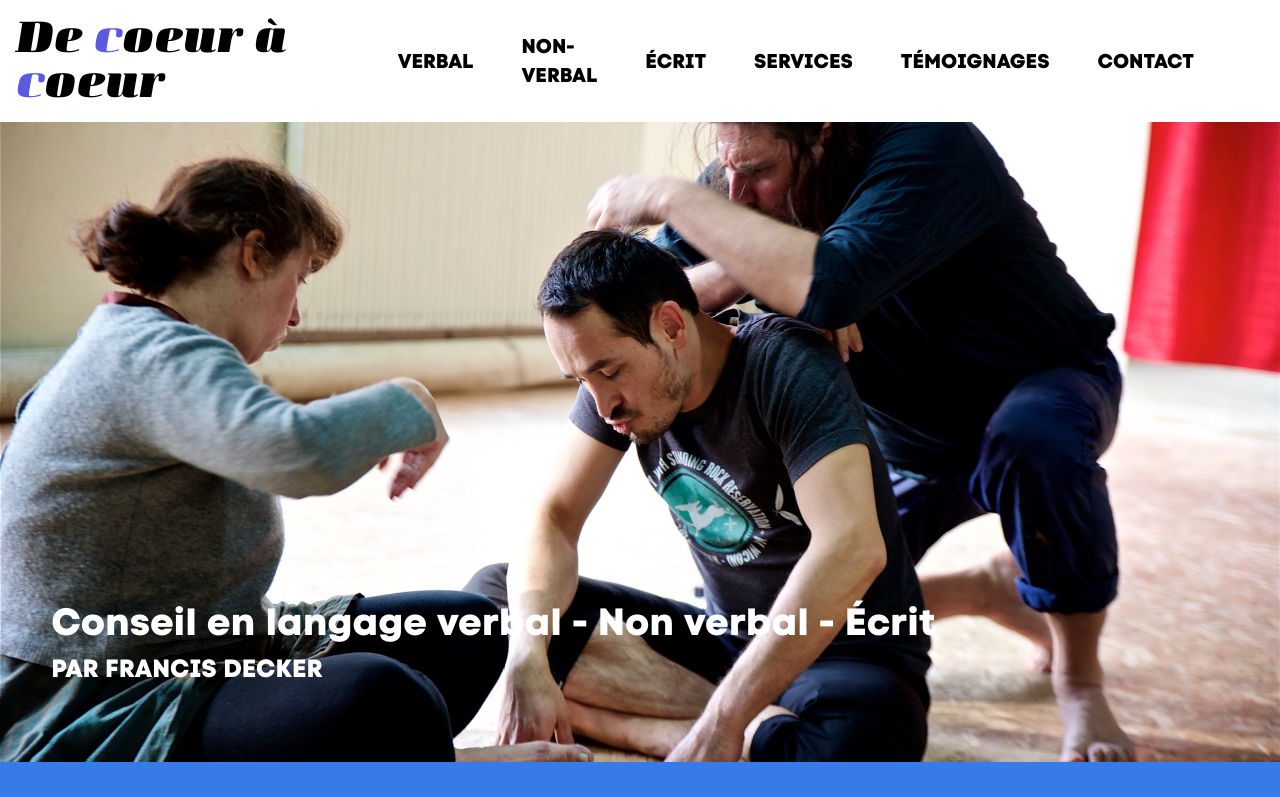
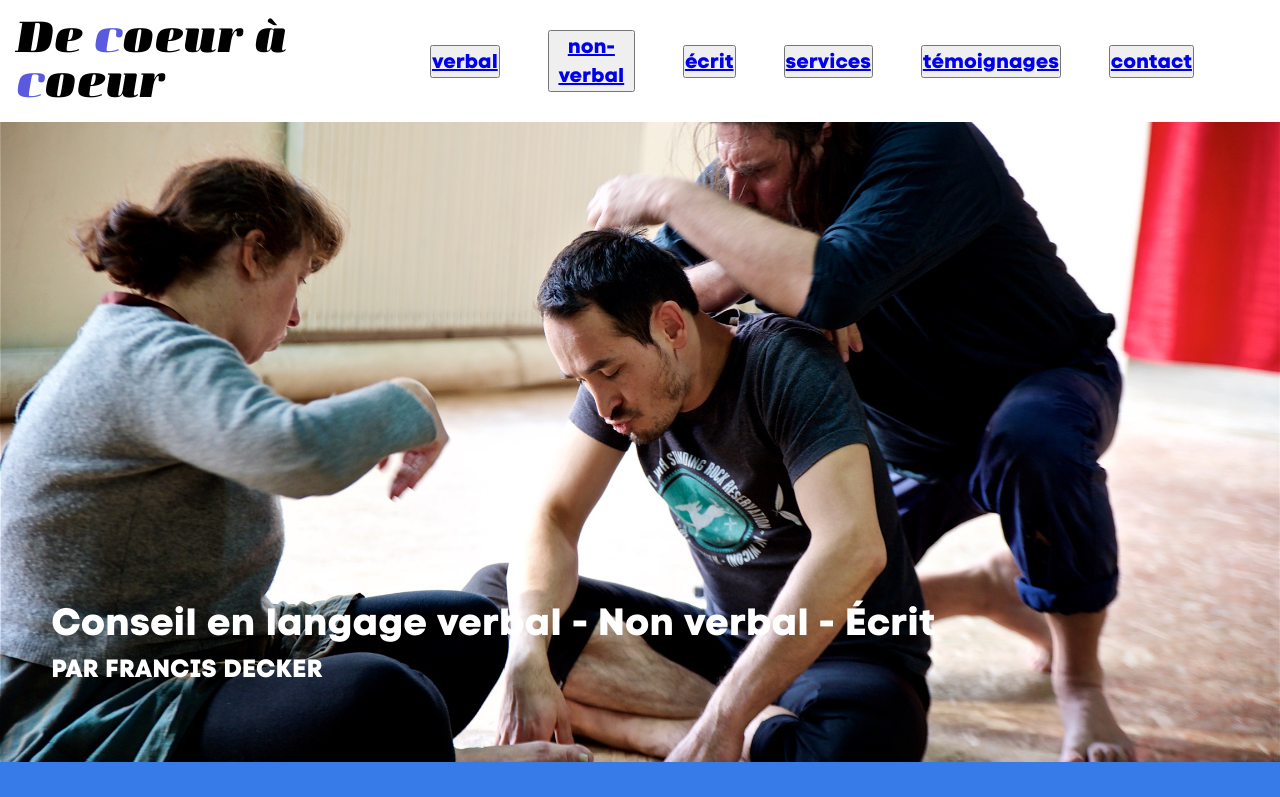
Before and after one commit to Tayyyyylor/cac, a React (Vite) app: page / in a window 1280 px wide. Shown: the top 797 px of the page. Built offline with nearby package versions, Linux system fonts and the light colour scheme.

Commit message:
config de la navbar

```diff
--- a/index.html
+++ b/index.html
@@ -2,7 +2,7 @@
 <html lang="en">
   <head>
     <meta charset="UTF-8" />
-    <link rel="icon" type="image/svg+xml" href="./public/TRANSPARENT.png" />
+    <link rel="icon" type="image/svg+xml" href="/TRANSPARENT.png" />
     <meta name="viewport" content="width=device-width, initial-scale=1.0" />
     <title>De Coeur à Coeur</title>
   </head>
--- a/src/components/cards/Cards.jsx
+++ b/src/components/cards/Cards.jsx
@@ -1,13 +1,13 @@
 /* eslint-disable react/prop-types */
 import "./Cards.css"
 
-function Cards({src, alt, desc, title}) {
+function Cards({card}) {
   return (
 
     <div className='cards-container'>
-        <img src={src} alt={alt} className='img-cards'/>
-        <h5 className='title-cards'>{title}</h5>
-        <p className='text-cards'><span className="quotes-cards">&quot;</span>{desc}<span className="quotes-cards">&quot;</span></p>
+        <img src={card.src} alt={card.alt} className='img-cards'/>
+        <h5 className='title-cards'>{card.title}</h5>
+        <p className='text-cards'><span className="quotes-cards">&quot;</span>{card.desc}<span className="quotes-cards">&quot;</span></p>
         <button className='button-cards'>voir plus</button>
     </div>
 
--- a/src/components/footer/Footer.jsx
+++ b/src/components/footer/Footer.jsx
@@ -2,7 +2,7 @@ import "./Footer.css"
 
 function Footer() {
   return (
-   <footer className="footer-container">
+   <footer id="id-contac" className="footer-container">
     <h2 className="title-footer">Contact</h2>
     <form method="post" className="form-footer">
     <div>
--- a/src/components/navbar/Navbar.jsx
+++ b/src/components/navbar/Navbar.jsx
@@ -34,50 +34,76 @@ function Navbar() {
     <>
       {isMobile ? (
         <nav className={`nav-mobile ${menuIsOpen ? "active" : "" }`}>
-          <div  className="navbar-link margin-top delay-1" >
+          <button  className="navbar-link margin-top delay-1" >
+            <a href="#id-verbal">
             verbal
-          </div>
-          <div  className="navbar-link margin-top delay-2" >
+            </a>
+          </button>
+          <button  className="navbar-link margin-top delay-2" >
+
+          <a href="#id-non-verbal">
+           non-verbal
+        </a>
+
+          </button>
+          <button className="navbar-link margin-top delay-3" >
+            <a href="#id-ecrit">
+
+          écrit
+            </a>
 
 
-           non-verbal
+          </button>
+          <button className="navbar-link  delay-4">
+            <a href="#id-services">
 
+            services
+            </a>
+          </button>
+          <button className="navbar-link  delay-5">
+            <a href="#id-temoignages">
 
-          </div>
-          <button className="navbar-link margin-top delay-3" >
-          écrit
-
+            témoignages
+            </a>
           </button>
-          <div className="navbar-link  delay-4">
-            services
-          </div>
-          <div className="navbar-link  delay-5">
-            témoignages
-          </div>
-          <div className="navbar-link  delay-6">
+          <button className="navbar-link  delay-6">
+          <a href="#id-temoignages">
             contact
-          </div>
+            </a>
+          </button>
         </nav>
       ) : (
         <nav className="nav-desktop">
-          <div className="navbar-link  delay-1">
+          <button className="navbar-link  delay-1">
+            <a href="#id-verbal">
             verbal
-          </div>
-          <div className="navbar-link  delay-2">
+            </a>
+          </button>
+          <button className="navbar-link  delay-2">
+          <a href="#id-non-verbal">
            non-verbal
-          </div>
-          <div className="navbar-link  delay-3">
+           </a>
+          </button>
+          <button className="navbar-link  delay-3">
+          <a href="#id-ecrit">
            écrit
-          </div>
-          <div className="navbar-link  delay-4">
+           </a>
+          </button>
+          <button className="navbar-link  delay-4">
+          <a href="#id-services">
             services
-          </div>
-          <div className="navbar-link  delay-5">
+            </a>
+          </button>
+          <button className="navbar-link  delay-5">
+          <a href="#id-temoignages">
             témoignages
-          </div>
-          <div className="navbar-link delay-6">
+            </a>
+          </button>
+          <button className="navbar-link delay-6">
+            <a href="#id-contact">
             contact
-          </div>
+            </a>
+          </button>
         </nav>
       )}
 
--- a/src/components/sections/Ecrit.jsx
+++ b/src/components/sections/Ecrit.jsx
@@ -35,7 +35,7 @@ function Ecrit() {
                 }
               }, [isVisible]);
   return (
-    <article className='article-container'>
+    <article id="id-ecrit" className='article-container'>
     <section className='title-text-container'>
 
         <VisibilitySensor onChange={handleVisibilityNonVerbal}>
--- a/src/components/sections/NonVerbal.jsx
+++ b/src/components/sections/NonVerbal.jsx
@@ -34,7 +34,7 @@ function NonVerbal() {
               }, [isVisible]);
 
   return (
-    <article className='article-container'>
+    <article  id="id-non-verbal" className='article-container'>
     <section className='title-text-container'>
 
     <VisibilitySensor onChange={handleVisibilityNonVerbal}>
--- a/src/components/sections/Verbal.jsx
+++ b/src/components/sections/Verbal.jsx
@@ -34,7 +34,7 @@ function Verbal() {
                 }
               }, [isVisible]);
   return (
-    <article className='article-container-blue'>
+    <article  id="id-verbal" className='article-container-blue'>
     <section className='title-text-container'>
 
         <VisibilitySensor onChange={handleVisibilityNonVerbal}>
--- a/src/components/services/Services.jsx
+++ b/src/components/services/Services.jsx
@@ -4,7 +4,7 @@ import 'intersection-observer';
 
 function Services() {
   return (
-    <article className="services-container">
+    <article  id="id-services" className="services-container">
         <h2 className="services-title">services</h2>
         <p className="text-services">
         Laisse-moi te parler des services uniques que je propose chez Coeur à Coeur. Mon
--- a/src/components/temoignages/Temoignages.jsx
+++ b/src/components/temoignages/Temoignages.jsx
@@ -1,5 +1,5 @@
 import "./Temoignages.css"
-import 'intersection-observer';
+import 'intersection-observer';""
 import Cards from "../cards/Cards"
 
 function Temoignages() {
@@ -26,15 +26,12 @@ function Temoignages() {
 
   ]
   return (
-    <article className="temoignage-container">
+    <article id="id-temoignages" className="temoignage-container">
     <h2 className="title-temoignage">Temoignages</h2>
     <section className="card-temoignage-container">
     {cardsData.slice(0, 3).map((card, index) => (
       <Cards
-      src={card.src}
-      alt={card.alt}
-      title={card.title}
-      desc={card.desc}
+      card={card}
       key={index}
       />
       ))}
```
